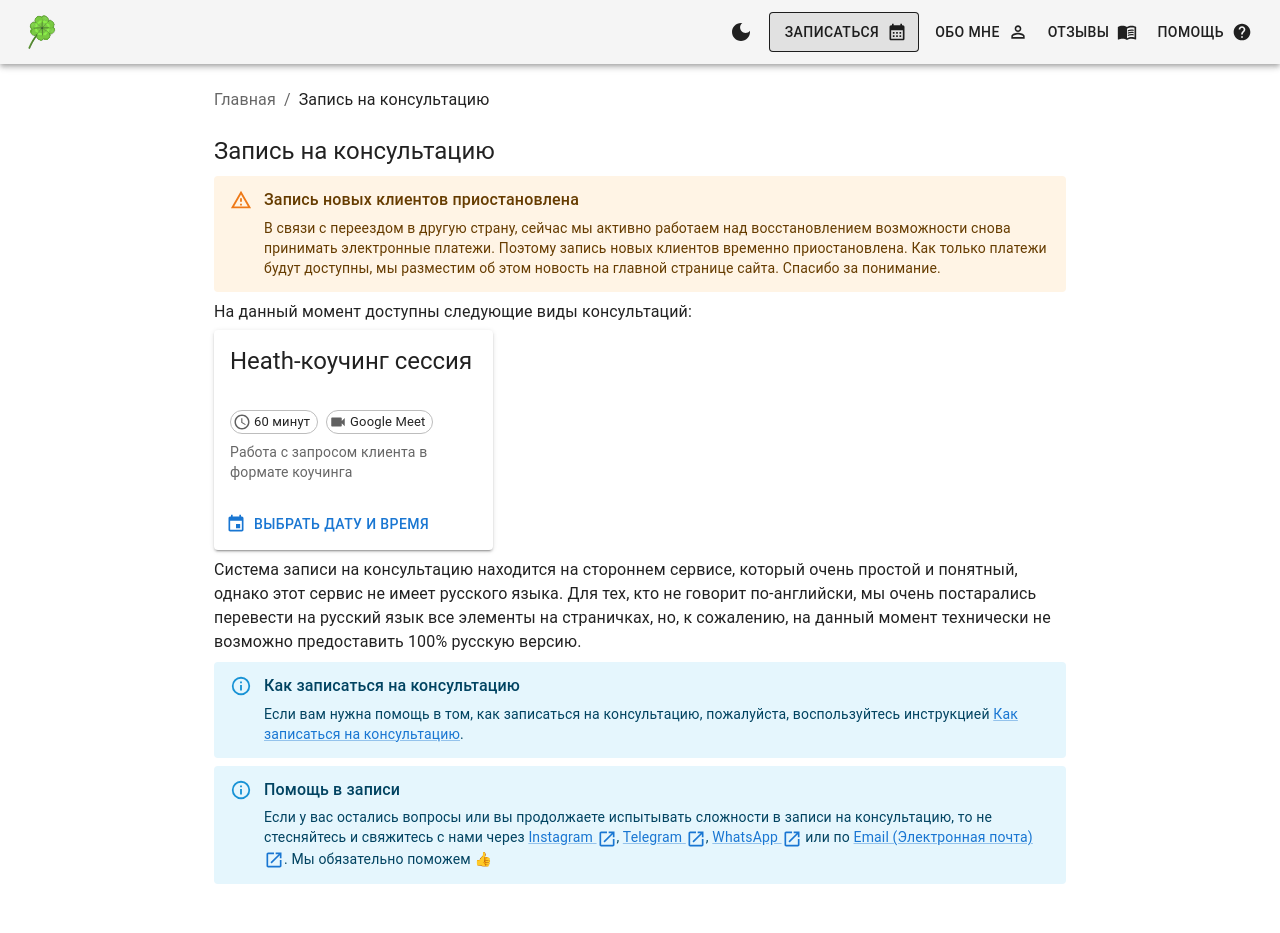
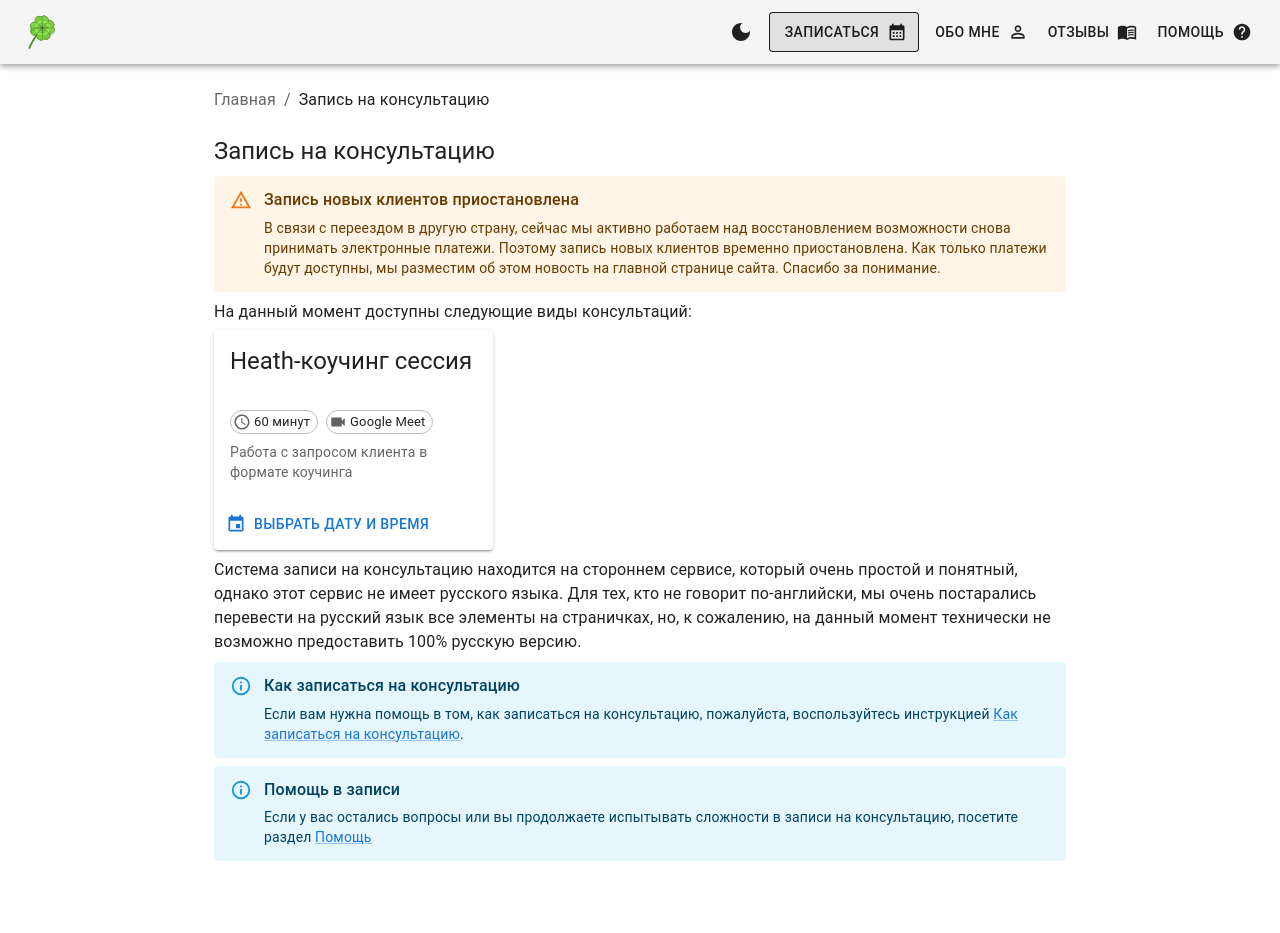
Before and after one commit to SiarheiBobryk/dariaklover, a React (Create React App) app: page /booking in a window 1280 px wide. Shown: the top 933 px of the page. Built offline with nearby package versions, Linux system fonts and the light colour scheme; a web font is replaced by a local one.

Commit message:
chore: tweak the Booking alert

```diff
--- a/src/pages/Booking/Booking.tsx
+++ b/src/pages/Booking/Booking.tsx
@@ -8,21 +8,14 @@ import Grid from '@mui/material/Grid';
 import Link from '@mui/material/Link';
 import Typography from '@mui/material/Typography';
 
-import { AppConfigContext, Config } from '../../providers/AppConfigProvider/AppConfigProvider';
 import BookingCard from '../../components/BookingCard';
 import bookingMetaData from './bookingMetaData';
 import Heading from '../../components/Heading';
 import howToBookMetaData from '../HowToBook/howToBookMetaData';
-import LinkBlank from '../../components/LinkBlank';
 import Paragraph from '../../components/Paragraph';
-import LinkEmail from '../../components/LinkEmail';
+import helpMetaData from '../Help/helpMetaData';
 
 function References() {
-  const {
-    instagram: { href: instagramHref },
-    telegram: { href: telegramHref },
-    whatsapp: { href: whatsappHref },
-  }: Config = React.useContext(AppConfigContext);
   return (
     <>
       <Helmet>
@@ -67,20 +60,11 @@ function References() {
       </Alert>
       <Alert severity="info">
         <AlertTitle>Помощь в записи</AlertTitle>
-        Если у вас остались вопросы или вы продолжаете испытывать сложности в записи на консультацию, то не стесняйтесь
-        и свяжитесь с нами через{' '}
-        <LinkBlank href={instagramHref} rel="noopener">
-          Instagram
-        </LinkBlank>
-        ,{' '}
-        <LinkBlank href={telegramHref} rel="noopener">
-          Telegram
-        </LinkBlank>
-        ,{' '}
-        <LinkBlank href={whatsappHref} rel="noopener">
-          WhatsApp
-        </LinkBlank>{' '}
-        или по <LinkEmail />. Мы обязательно поможем 👍
+        {/* eslint-disable-next-line max-len */}
+        Если у вас остались вопросы или вы продолжаете испытывать сложности в записи на консультацию, посетите раздел{' '}
+        <Link component={RouterNavLink} to={helpMetaData.path}>
+          {helpMetaData.heading}
+        </Link>
       </Alert>
     </>
   );
```
Also changed, not shown: 1 other file (tests, documents, lock files or other folders).
